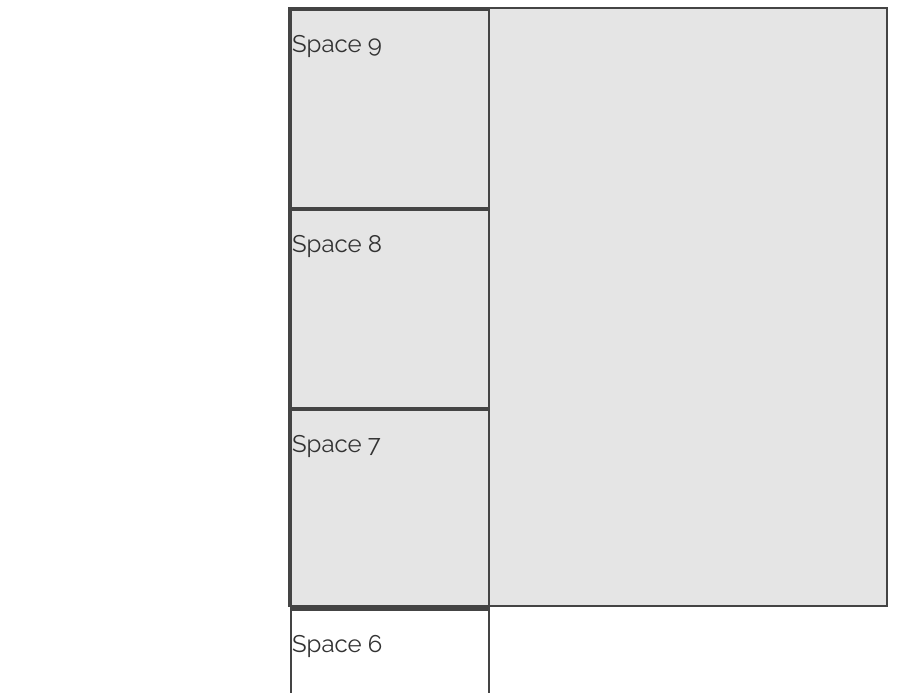
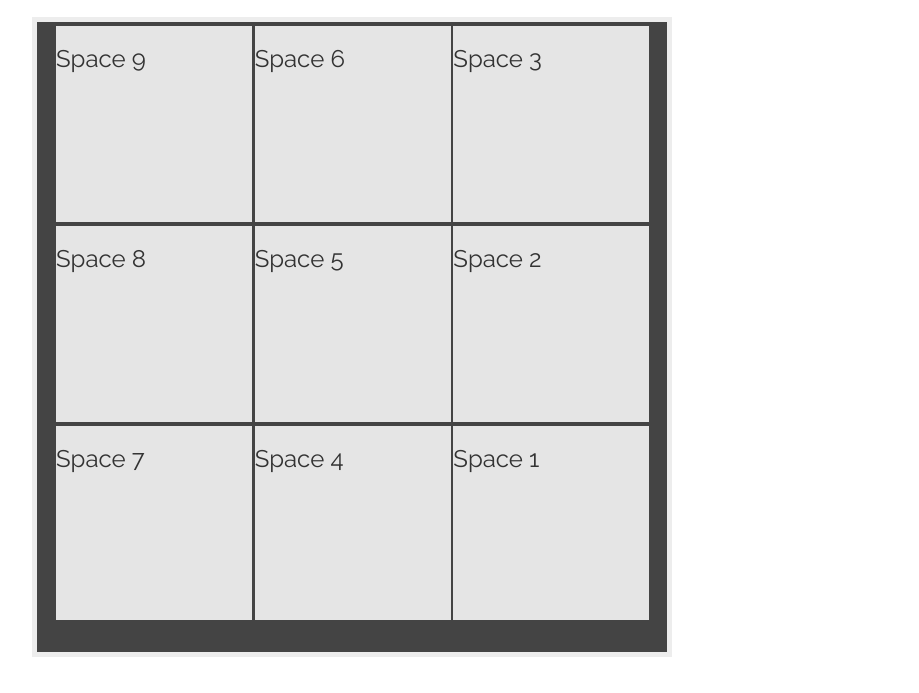
Before and after one commit to jrinard/tic-tac-toe, a plain HTML site: page index.html in a window 1280 px wide. Shown: the part 107-800 px from the top of the page, without its empty margins (52-971 px from the left). Drawn offline with Linux system fonts and the light colour scheme.

Commit message:
basic board styling and scripts

```diff
--- a/css/styles.css
+++ b/css/styles.css
@@ -16,6 +16,18 @@ h1 {
   border: solid 2.5px #444;
 }
 
+.col-md-4 {
+
+}
+
+#big-board {
+  margin: 20px;
+  width: 640px;
+  height: 640px;
+  background-color: #444;
+  border: solid thick #ededed;
+
+}
 
 #board {
   width: 600px;
@@ -26,6 +38,7 @@ h1 {
 }
 
 #space1 {
+
 }
 
 #space2 {
--- a/index.html
+++ b/index.html
@@ -14,38 +14,49 @@
 
     <h1>Tic Tac Toe</h1>
 
+    <div id ="big-board">
     <div id ="board">
+      <div class="row">
+        <div class="col-md-4 col-sm-4 col-xs-4">
+        <div id="space9" class="space">
+          <h3> Space 9 </h3>
+        </div><!-- space1 end -->
+        <div id="space8" class="space">
+          <h3> Space 8 </h3>
+        </div><!-- space1 end -->
+        <div id="space7" class="space">
+          <h3> Space 7 </h3>
+        </div><!-- space1 end -->
+      </div><!-- col1 end -->
 
 
-
-      <div id="space1" class="space">
-        <h3> Space 9 </h3>
-      </div><!-- space1 end -->
-      <div id="space1" class="space">
-        <h3> Space 8 </h3>
-      </div><!-- space1 end -->
-      <div id="space1" class="space">
-        <h3> Space 7 </h3>
-      </div><!-- space1 end -->
-      <div id="space1" class="space">
+        <div class="col-md-4 col-sm-4 col-xs-4">
+        <div id="space6" class="space">
           <h3> Space 6 </h3>
         </div><!-- space1 end -->
-      <div id="space1" class="space">
+        <div id="space5" class="space">
           <h3> Space 5 </h3>
         </div><!-- space1 end -->
-      <div id="space1" class="space">
+        <div id="space4" class="space">
           <h3> Space 4 </h3>
         </div><!-- space1 end -->
-      <div id="space1" class="space">
+      </div><!-- col2 end -->
+
+
+        <div class="col-md-4 col-sm-4 col-xs-4">
+        <div id="space3" class="space">
           <h3> Space 3 </h3>
         </div><!-- space1 end -->
-      <div id="space1" class="space">
+        <div id="space2" class="space">
           <h3> Space 2 </h3>
         </div><!-- space1 end -->
         <div id="space1" class="space">
           <h3> Space 1 </h3>
         </div><!-- space1 end -->
+      </div><!-- col3 end -->
+      </div> <!-- row end -->
     </div><!-- board end -->
+  </div><!-- big-board end -->
   </div> <!-- Container end -->
   </body>
 </html>
--- a/js/scripts.js
+++ b/js/scripts.js
@@ -0,0 +1,39 @@
+var Space = function(x, y) {
+	this.x = x;
+	this.y = y;
+  this.filled = false;
+  this.contains = "";
+}
+
+
+Space.prototype.isAdjacentTo = function(spaceToCheck) {
+	if (Math.abs(spaceToCheck.x - this.x) <= 1 && Math.abs(spaceToCheck.y - this.y) <= 1) {
+	return true;
+  } else {
+  return false;
+  }
+}
+
+var space1 = new Space(1,1);
+var space2 = new Space(2,1);
+var space3 = new Space(3,1);
+var space4 = new Space(1,2);
+var space5 = new Space(2,2);
+var space6 = new Space(3,2);
+var space7 = new Space(1,3);
+var space8 = new Space(2,3);
+var space9 = new Space(3,3);
+
+var spaces = [space1, space2, space3, space4, space5, space6, space7, space8, space9];
+
+var filledX = [];
+var filledO = [];
+
+
+function checkFilled(arrayOfSpaces, symbol, outputArray) {
+	arrayOfSpaces.forEach(function(space){
+  	if ((space.filled && space.contains === symbol) && !outputArray.includes(space)) {
+    	outputArray.push(space);
+    }
+  });
+};
```
Also changed, not shown: css/bootstrap.css. Lines whose indentation alone changed are shown as unchanged.
